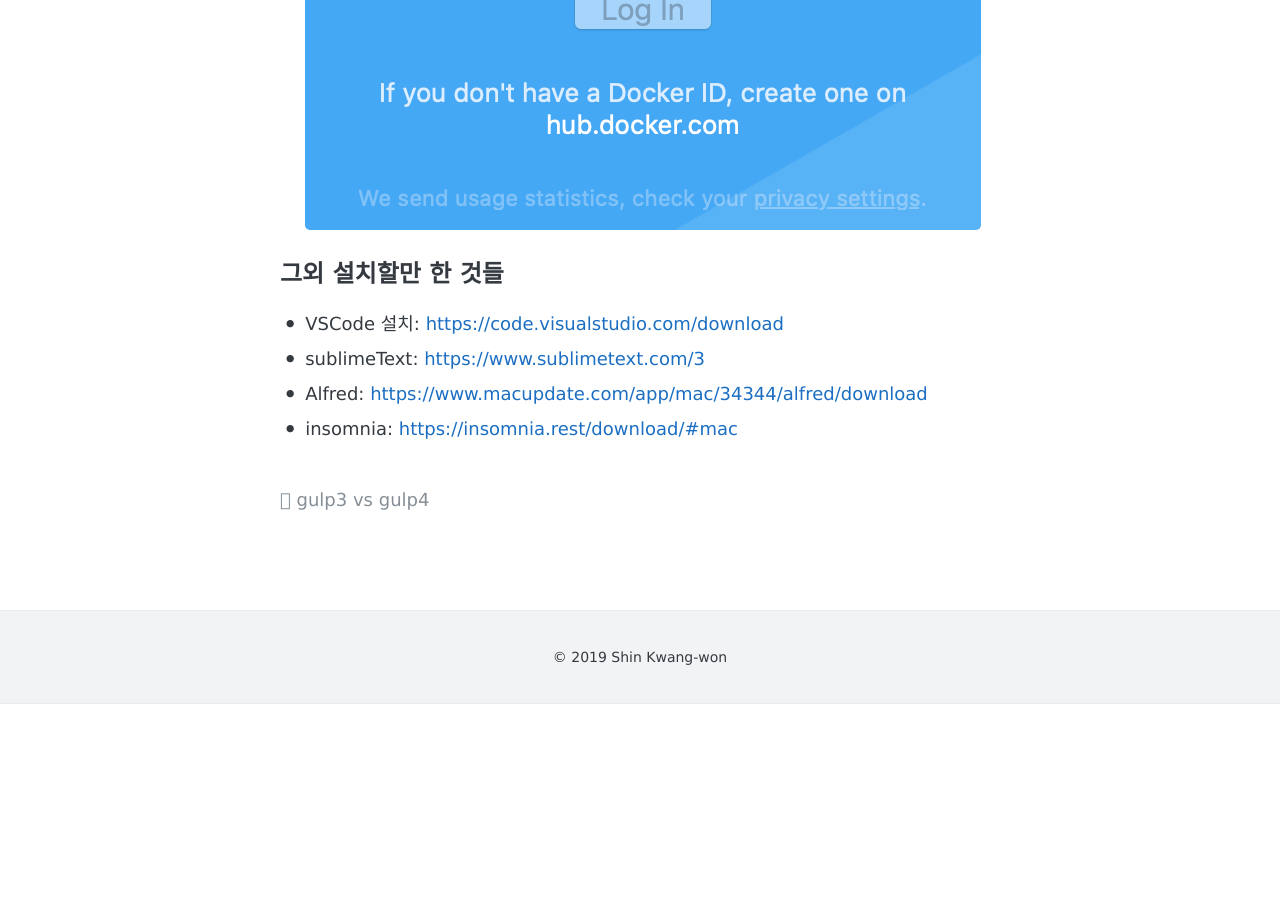
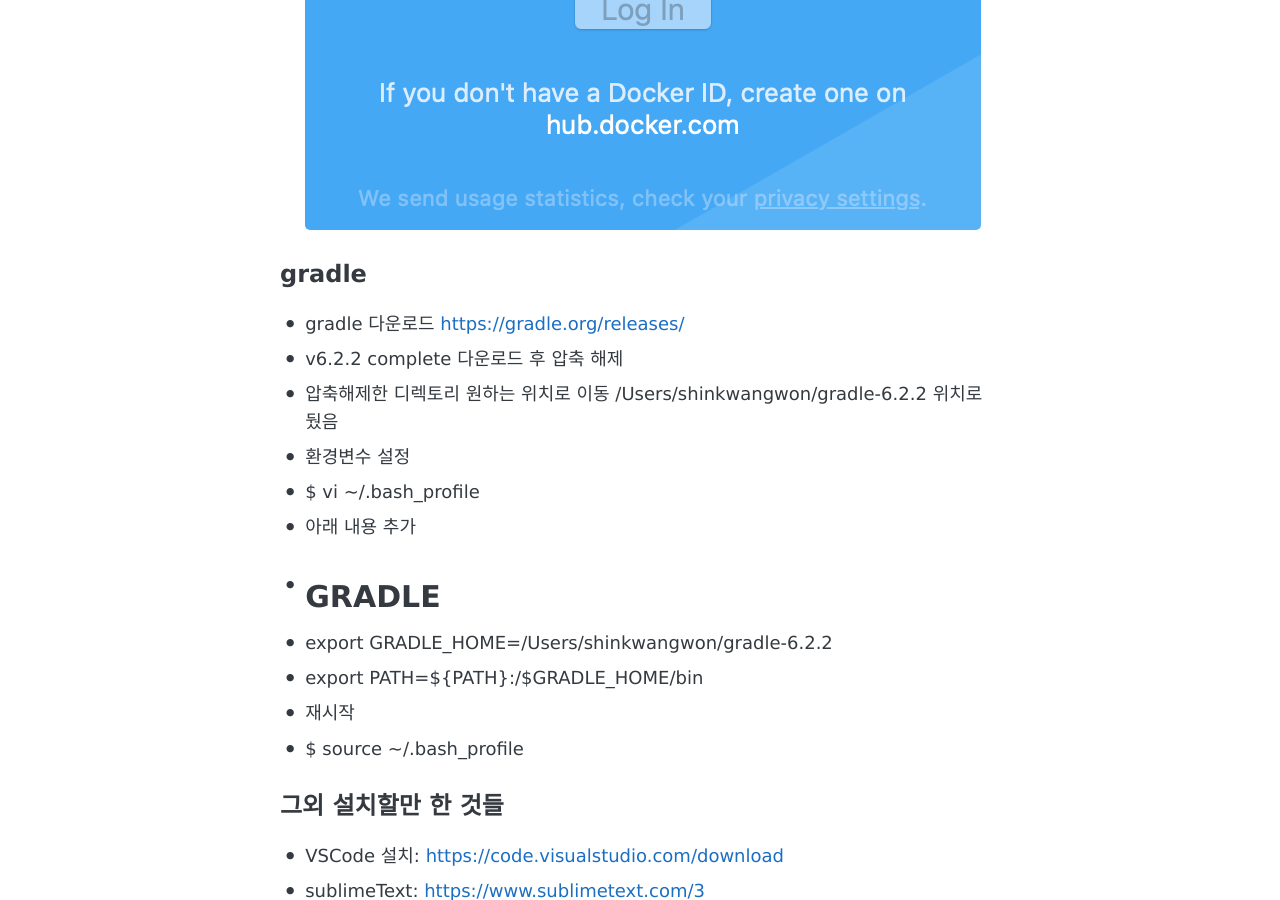
Before and after one commit to shinkwangwon/shinkwangwon.github.io, a Jekyll site: the page built from _posts/2020-03-03-macbook-init.md, in a window 1280 px wide and 900 px high, scrolled down 5747 px. Built offline with Jekyll 4.4.1, drawn with Linux system fonts in a browser that asks for light colours; before the commit the page ends 6451 px from its top, so only the background shows below that.

Commit message:
gradle install

```diff
--- a/_posts/2020-03-03-macbook-init.md
+++ b/_posts/2020-03-03-macbook-init.md
@@ -120,6 +120,19 @@
 - 그럼 터미널창 열어서 docker -v 명령어로 제대로 설치됐는지 확인하면 된다.
 ![No image](/assets/posts/20200303/docker1.png)
 
+## gradle
+- gradle 다운로드 <https://gradle.org/releases/>
+- v6.2.2 complete 다운로드 후 압축 해제
+- 압축해제한 디렉토리 원하는 위치로 이동 /Users/shinkwangwon/gradle-6.2.2 위치로 뒀음
+- 환경변수 설정
+- $ vi ~/.bash_profile
+- 아래 내용 추가
+- # GRADLE
+- export GRADLE_HOME=/Users/shinkwangwon/gradle-6.2.2
+- export PATH=${PATH}:/$GRADLE_HOME/bin
+- 재시작
+- $ source ~/.bash_profile
+
 ## 그외 설치할만 한 것들
 - VSCode 설치: <https://code.visualstudio.com/download>
 - sublimeText: <https://www.sublimetext.com/3>
```
